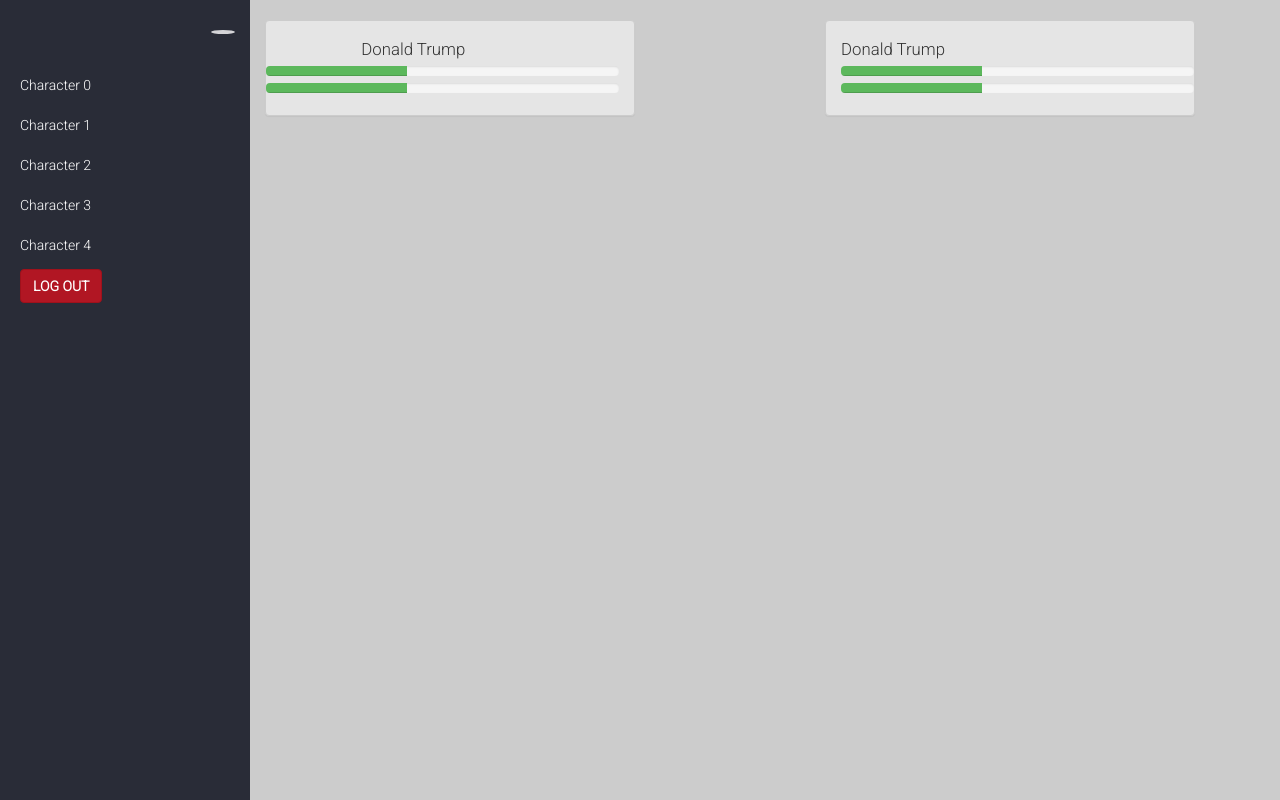
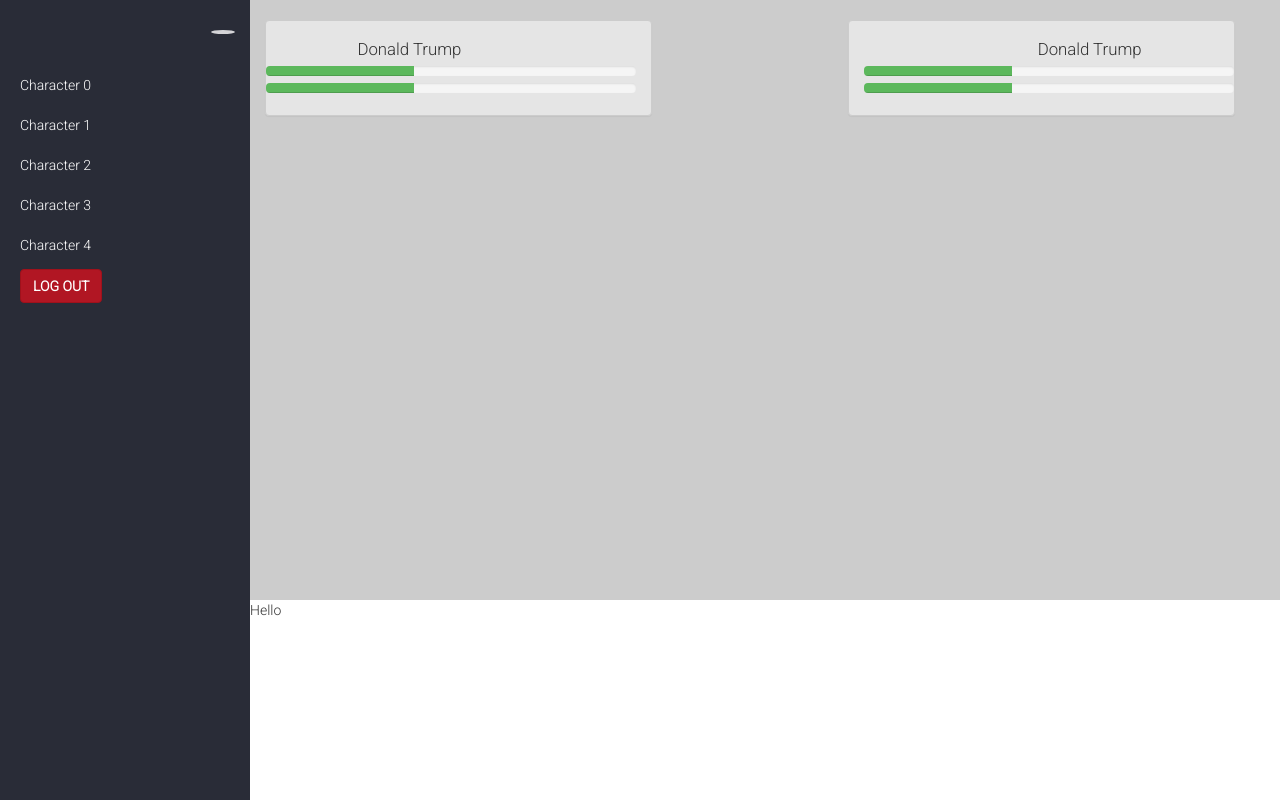
Before and after one commit to jochasinga/rpg-x, a Flask app: page /user in a window 1280 px wide. Run offline with Flask 2, Linux system fonts and the light colour scheme; the visitor is signed in with stand-in values (Sample User, id 1); parts of the project's set-up code (start-up, migrations or seed data) failed here and were passed over; some libraries are stand-ins or nearby versions.

Commit message:
Good for now

```diff
--- a/app/static/_css/_index.css
+++ b/app/static/_css/_index.css
@@ -25,6 +25,13 @@
     width: 100%;
     height: 100%;
     overflow-x: hidden; }
+    html body #footer {
+      position: fixed;
+      bottom: 0;
+      height: 200px;
+      background: white;
+      width: 100%;
+      padding-left: 250px; }
 
 .tm-white {
   padding-left: 100px;
@@ -153,10 +160,10 @@
 .panel-wrapper {
   position: absolute;
   top: -65px;
-  left: -10px;
+  left: 10px;
   padding-top: 35px;
-  padding-left: 20px;
-  padding-right: 20px;
+  padding-left: 0;
+  padding-right: 0;
   transition: all .5s ease; }
 
 .panel-wrapper.down {
@@ -185,7 +192,7 @@
   border-color: #9f111b; }
 
 .character-img-wrapper {
-  margin-right: 7px;
+  margin-right: -1px;
   padding-right: 0; }
   .character-img-wrapper.pull-right {
     margin-right: 0;
--- a/app/templates/user.html
+++ b/app/templates/user.html
@@ -13,6 +13,8 @@
   <link rel="stylesheet" href="https://maxcdn.bootstrapcdn.com/bootstrap/3.3.6/css/bootstrap.min.css">
   <!-- font-awesome -->
   <link rel="stylesheet" href="static/bower_components/font-awesome/css/font-awesome.css">
+  <!-- bootstrap3-dialog -->
+  <link rel="stylesheet" href="static/bower_components/bootstrap3-dialog/dist/css/bootstrap-dialog.min.css">
   <!-- google fonts -->
   <link href='http://fonts.googleapis.com/css?family=Open+Sans:400,300,400italic,700,800' rel='stylesheet' type='text/css'>
   <link href='https://fonts.googleapis.com/css?family=Quicksand' rel='stylesheet' type='text/css'>
@@ -147,11 +149,13 @@
                       <div class="character-imgwrapper col-xs-3 pull-right">
                         <img data-src="holder.js/60x60">
                       </div>
-                      <div>
-                        <p style="margin-bottom:3px">Donald Trump</p>
+                      <div class="character-name-wrapper pull-right">
+                        <p style="margin-bottom:3px">
+			  Donald Trump
+			</p>
                       </div>
                       <!--Progress container-->
-                      <div class="progress-container">
+                      <div class="progress-container" style="margin-top:30px;">
                         <div class="progress" style="margin-bottom:7px; height:10px;">
                           <div class="progress-bar progress-bar-success"
                                role="progressbar" aria-valuenow="40"
@@ -184,12 +188,17 @@
     </div>
     <!-- /#wrapper -->
 
+    <div id="footer" class="container-fluid">
+      <div>
+	Hello
+      </div>
+    </div>
+
     <!-- jQuery -->
     <script src="static/bower_components/jquery/dist/jquery.min.js"></script>
     <!-- Bootstrap 3 -->
     <script src="static/bower_components/bootstrap/dist/js/bootstrap.min.js"></script>
     <!-- Basic menu animation -->
     <script src="static/js/index.js"></script>
-
 </body>
 </html>
--- a/bower.json
+++ b/bower.json
@@ -23,6 +23,7 @@
   "dependencies": {
     "bootstrap-social": "~4.10.1",
     "bootstrap": "v4.0.0-alpha.2",
-    "tether": "^1.2.0"
+    "tether": "^1.2.0",
+    "bootstrap3-dialog": "^1.34.9"
   }
 }
```
Also changed, not shown: app/static/scss/index.scss (+12 -4 lines), 1 other file.
